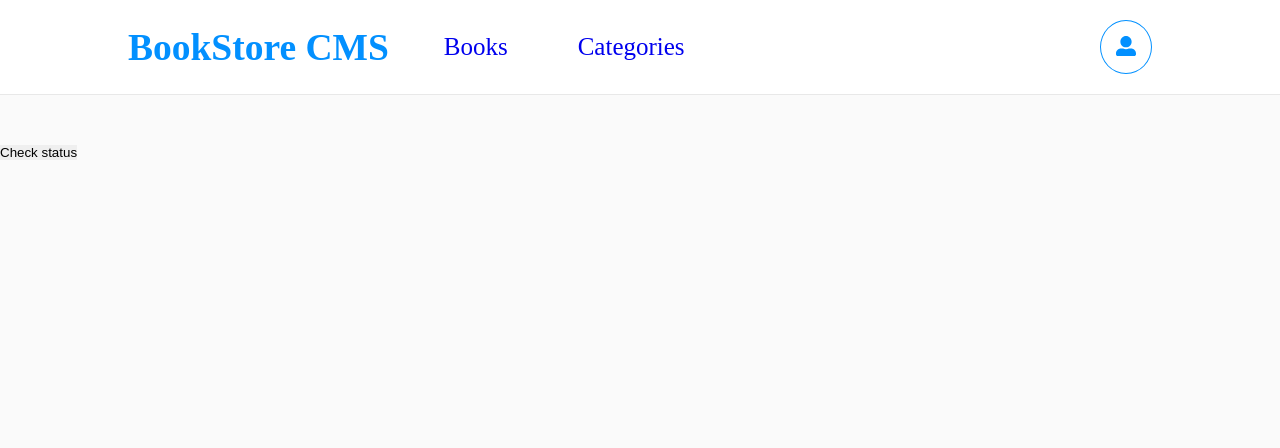
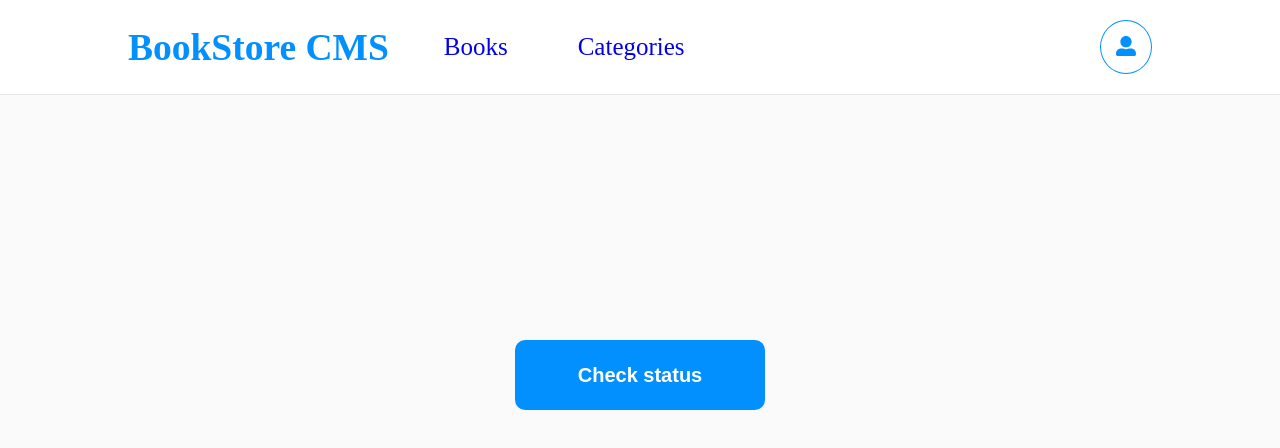
Before and after one commit to nickemma/bookstore, a React (Create React App) app: page /Categories in a window 1280 px wide. Shown: the top 448 px of the page. Built offline with nearby package versions, Linux system fonts and the light colour scheme; no server answers.

Commit message:
fix error

```diff
--- a/src/components/Book.jsx
+++ b/src/components/Book.jsx
@@ -17,11 +17,11 @@ function Book(props) {
         <h3 className="author">{author}</h3>
         <div className="btn-control">
           <button type="button">Comment</button>
-          <div className="divider"></div>
+          <div className="divider" />
           <button type="button" onClick={bookRemove}>
             Remove
           </button>
-          <div className="divider"></div>
+          <div className="divider" />
           <button type="button">Edit</button>
         </div>
       </div>
--- a/src/components/Categories.jsx
+++ b/src/components/Categories.jsx
@@ -1,5 +1,6 @@
 import { useSelector, useDispatch } from 'react-redux';
 import { checkStatusBook } from '../redux/categories/categories';
+import '../styles/Categories.css';
 
 function Categories() {
   const status = useSelector((state) => state.categories);
--- a/src/styles/AddBooks.css
+++ b/src/styles/AddBooks.css
@@ -5,7 +5,7 @@
 
 h1 {
   margin-bottom: 2rem;
-  font-size: 4rem;
+  font-size: 3rem;
 }
 
 form input {
--- a/src/styles/Book.css
+++ b/src/styles/Book.css
@@ -1,6 +1,5 @@
 .book {
   padding: 2rem 10%;
-  margin-bottom: 2rem;
 }
 
 .book-info {
@@ -32,6 +31,8 @@
   background: transparent;
   color: #85a7c5;
   margin-right: 10px;
+  font-size: 1.7rem;
+  cursor: pointer;
 }
 
 .divider {
--- a/src/styles/Categories.css
+++ b/src/styles/Categories.css
@@ -0,0 +1,24 @@
+.check {
+  display: flex;
+  flex-direction: column;
+  gap: 2rem;
+  justify-content: center;
+  align-items: center;
+  height: 60vh;
+}
+
+.check button {
+  border: none;
+  background: #0290ff;
+  color: #fff;
+  font-weight: 700;
+  font-size: 2rem;
+  width: 25rem;
+  height: 7rem;
+  border-radius: 1rem;
+  cursor: pointer;
+}
+
+.check h4 {
+  font-size: 4rem;
+}
```
